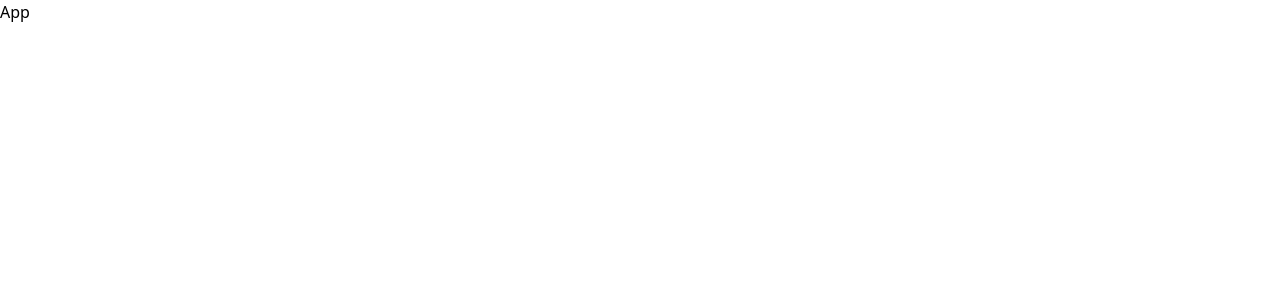
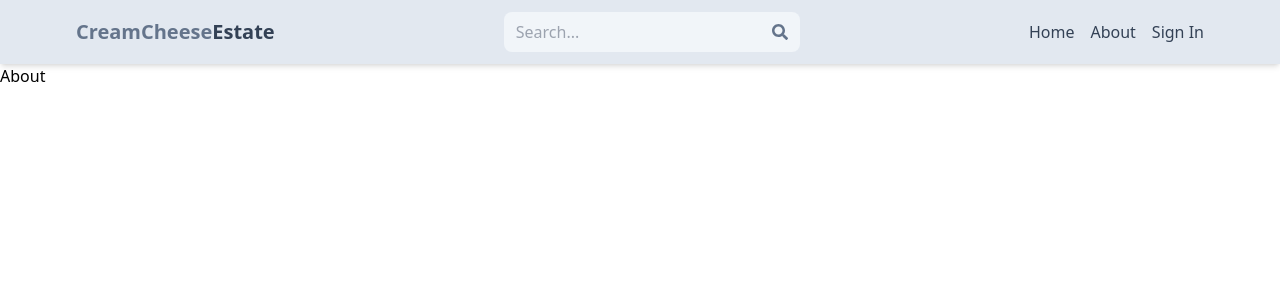
Before and after one commit to longvuong19/estate-081123, a React (Vite) app in the folder client/: page /about in a window 1280 px wide. Shown: the top 300 px of the page. Built offline with nearby package versions, Linux system fonts and the light colour scheme.

Commit message:
create header

```diff
--- a/client/package.json
+++ b/client/package.json
@@ -11,7 +11,9 @@
   },
   "dependencies": {
     "react": "^18.2.0",
-    "react-dom": "^18.2.0"
+    "react-dom": "^18.2.0",
+    "react-icons": "^4.11.0",
+    "react-router-dom": "^6.18.0"
   },
   "devDependencies": {
     "@types/react": "^18.2.15",
--- a/client/src/App.jsx
+++ b/client/src/App.jsx
@@ -1,7 +1,25 @@
 import React from "react";
+import { BrowserRouter, Routes, Route } from "react-router-dom";
+import Home from "./pages/Home";
+import SignIn from "./pages/SignIn";
+import SignUp from "./pages/SignUp";
+import About from "./pages/About";
+import Profile from "./pages/Profile";
+import Header from "./components/Header";
 
 const App = () => {
-  return <div>App</div>;
+  return (
+    <BrowserRouter>
+      <Header />
+      <Routes>
+        <Route path="/" element={<Home />} />
+        <Route path="/sign-in" element={<SignIn />} />
+        <Route path="/sign-up" element={<SignUp />} />
+        <Route path="/about" element={<About />} />
+        <Route path="/profile" element={<Profile />} />
+      </Routes>
+    </BrowserRouter>
+  );
 };
 
 export default App;
--- /dev/null
+++ b/client/src/components/Header.jsx
@@ -0,0 +1,45 @@
+import { FaSearch } from "react-icons/fa";
+import { Link } from "react-router-dom";
+
+const Header = () => {
+  return (
+    <header className="bg-slate-200 shadow-md">
+      <div className="flex justify-between items-center max-w-6xl mx-auto p-3">
+        <Link to="/">
+          <h1 className="font-bold text-sm sm:text-xl flex flex-wrap">
+            <span className="text-slate-500">CreamCheese</span>
+            <span className="text-slate-700">Estate</span>
+          </h1>
+        </Link>
+
+        <form className="bg-slate-100 px-3 py-2 rounded-lg flex items-center">
+          <input
+            type="text"
+            placeholder="Search..."
+            className="bg-transparent focus:outline-none w-24 sm:w-64"
+          />
+          <FaSearch className="text-slate-500" />
+        </form>
+        <ul className="flex gap-4">
+          <Link to="/">
+            <li className="hidden sm:inline text-slate-700 hover:underline cursor-pointer">
+              Home
+            </li>
+          </Link>
+          <Link to="/about">
+            <li className="hidden sm:inline text-slate-700 hover:underline cursor-pointer">
+              About
+            </li>
+          </Link>
+          <Link to="/sign-in">
+            <li className="text-slate-700 hover:underline cursor-pointer">
+              Sign In
+            </li>
+          </Link>
+        </ul>
+      </div>
+    </header>
+  );
+};
+
+export default Header;
--- /dev/null
+++ b/client/src/pages/About.jsx
@@ -0,0 +1,7 @@
+import React from "react";
+
+const About = () => {
+  return <div>About</div>;
+};
+
+export default About;
--- /dev/null
+++ b/client/src/pages/Home.jsx
@@ -0,0 +1,7 @@
+import React from "react";
+
+const Home = () => {
+  return <div>Home</div>;
+};
+
+export default Home;
--- /dev/null
+++ b/client/src/pages/Profile.jsx
@@ -0,0 +1,7 @@
+import React from "react";
+
+const Profile = () => {
+  return <div>Profile</div>;
+};
+
+export default Profile;
--- /dev/null
+++ b/client/src/pages/SignIn.jsx
@@ -0,0 +1,7 @@
+import React from "react";
+
+const SignIn = () => {
+  return <div>SignIn</div>;
+};
+
+export default SignIn;
--- /dev/null
+++ b/client/src/pages/SignUp.jsx
@@ -0,0 +1,7 @@
+import React from "react";
+
+const SignUp = () => {
+  return <div>SignUp</div>;
+};
+
+export default SignUp;
```
Also changed, not shown: 1 other file (tests, documents, lock files or other folders).
